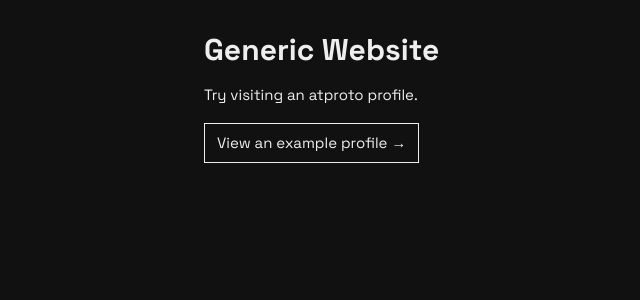
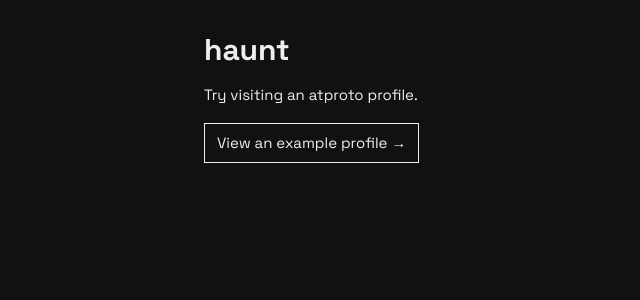
Before and after one commit to alyraffauf/haunt, a React (Vite) app: page / in a window 1280 px wide. Shown: the top 300 px of the page, without its empty margins (100-740 px from the left). Built offline with nearby package versions, Linux system fonts and the light colour scheme.

Commit message:
rebrand to haunt

```diff
--- a/index.html
+++ b/index.html
@@ -4,9 +4,9 @@
 <head>
   <meta charset="UTF-8" />
   <meta name="viewport" content="width=device-width, initial-scale=1.0" />
-  <meta name="description" content="An atproto activity aggregator" />
+  <meta name="description" content="Your haunt on the Atmosphere" />
   <link rel="icon" href="/favicon.ico" />
-  <title>Atmosphere Pages</title>
+  <title>haunt</title>
 </head>
 
 <body>
--- a/package.json
+++ b/package.json
@@ -1,5 +1,5 @@
 {
-  "name": "atmo-pages",
+  "name": "haunt",
   "version": "0.1.0",
   "private": true,
   "type": "module",
--- a/src/components/actor-app.tsx
+++ b/src/components/actor-app.tsx
@@ -148,7 +148,7 @@ function Home() {
   return (
     <main className="min-h-screen p-8">
       <div className="mx-auto flex max-w-2xl flex-col gap-4">
-        <h1 className="text-3xl font-bold">Generic Website</h1>
+        <h1 className="text-3xl font-bold">haunt</h1>
         <p>Try visiting an atproto profile.</p>
         <a className="w-fit border px-3 py-2" href="/atproto.com">
           View an example profile →
```
Also changed, not shown: 1 other file (tests, documents, lock files or other folders).
